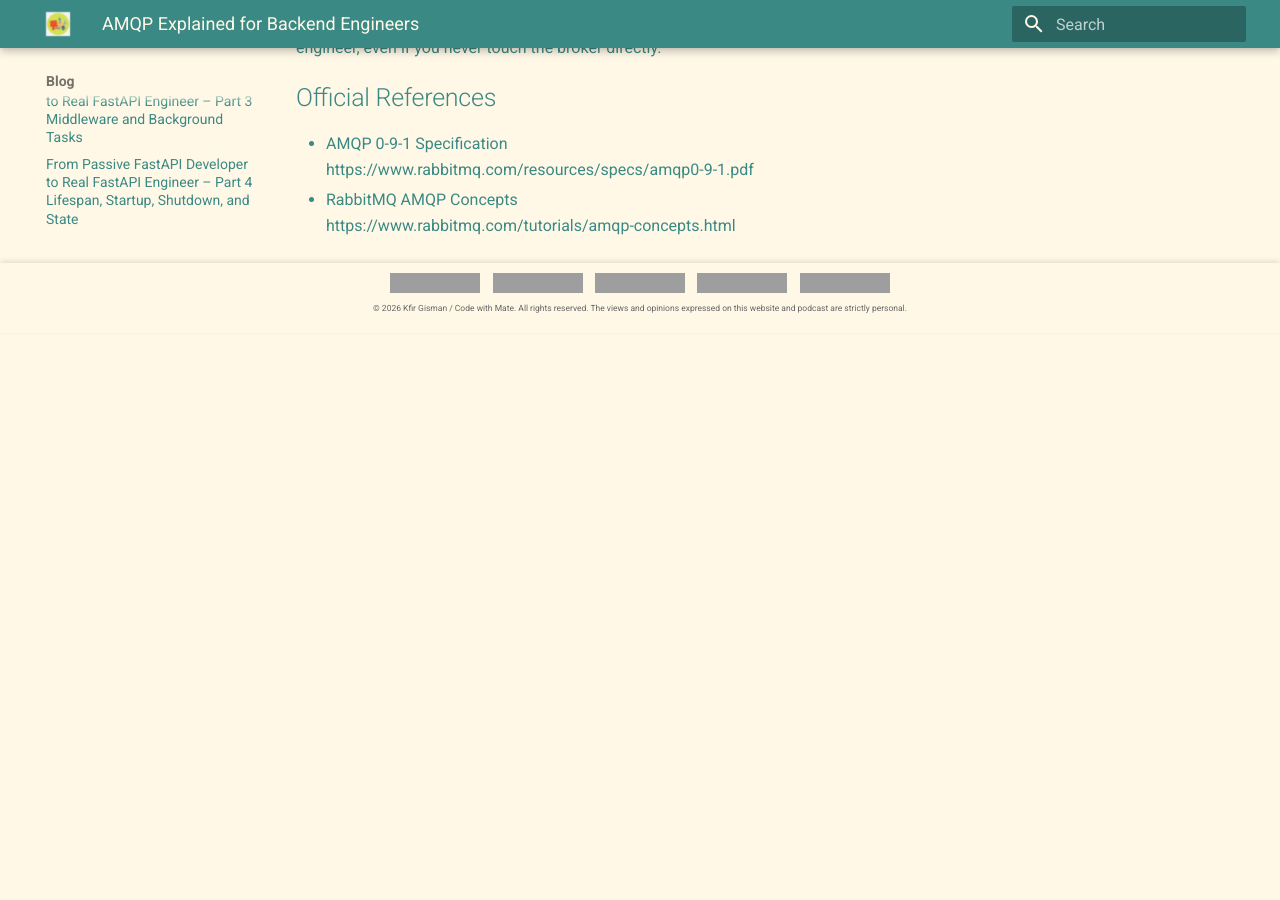
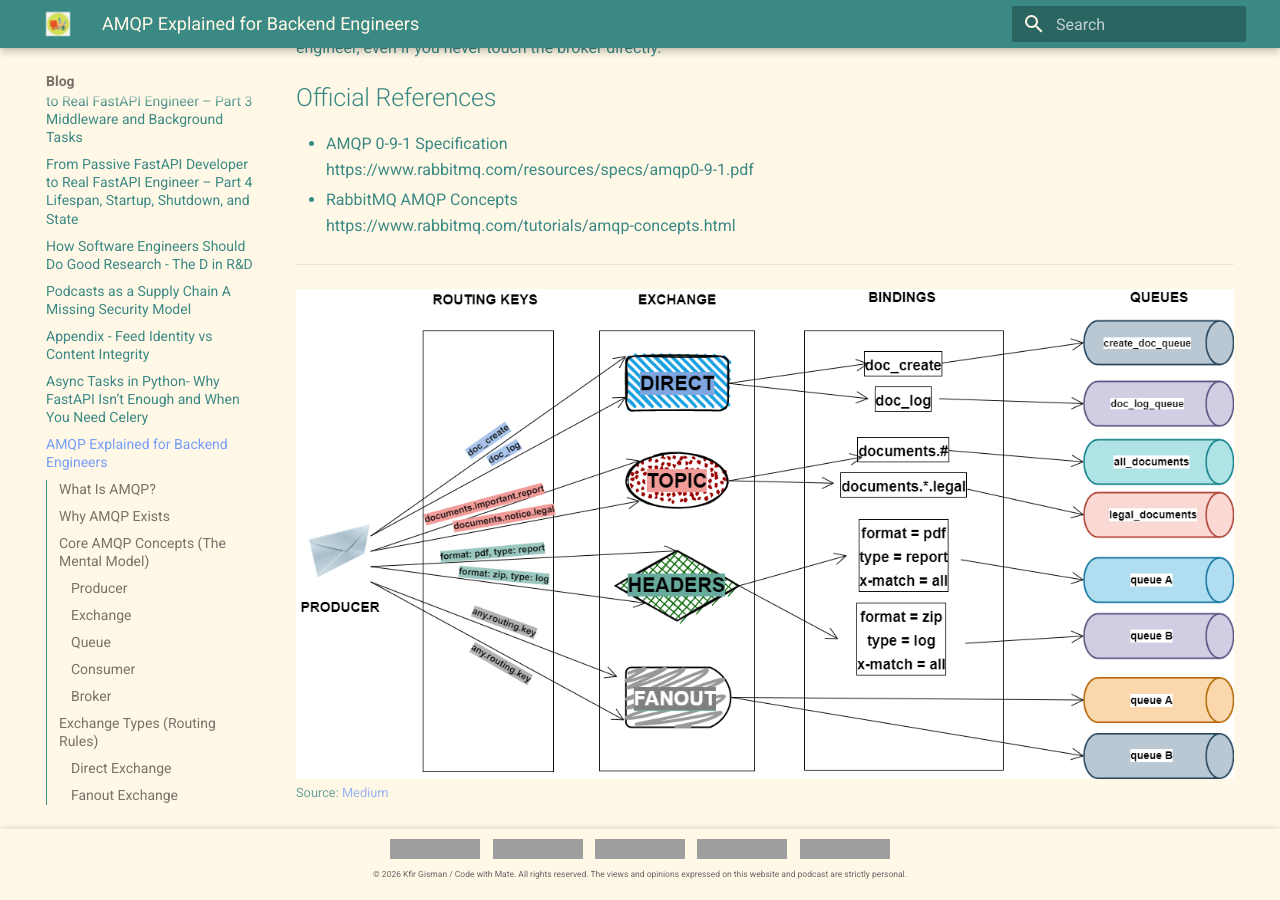
Before and after one commit to Kfir-G/kfir-g.github.io, an MkDocs documentation site: the page built from docs/blog/blogs/2026-01-07_amqp-explained.md, in a window 1280 px wide and 900 px high, scrolled down 3881 px. Built offline with MkDocs 1.6.1 and Material for MkDocs 9.7.7, drawn with Linux system fonts in a browser that asks for light colours; before the commit the page ends 4214 px from its top, so only the background shows below that; grey boxes are pictures that could not be loaded.

Commit message:
update: add RabbitMQ architecture image and source attribution to AMQP Explained post

```diff
--- a/docs/blog/blogs/2026-01-07_amqp-explained.md
+++ b/docs/blog/blogs/2026-01-07_amqp-explained.md
@@ -183,3 +183,8 @@
   https://www.rabbitmq.com/resources/specs/amqp0-9-1.pdf
 - RabbitMQ AMQP Concepts
   https://www.rabbitmq.com/tutorials/amqp-concepts.html
+
+---
+
+[![RabbitMQ Architecture](../../assets/rabbitmq.png)](https://miro.medium.com/v2/resize:fit:1400/1*BO_W7XX5HIQg2Kfk-oJ4rg.png)
+<small>Source: [Medium](https://miro.medium.com/v2/resize:fit:1400/1*BO_W7XX5HIQg2Kfk-oJ4rg.png)</small>
```
Also changed, not shown: docs/assets/rabbitmq.png (added).
